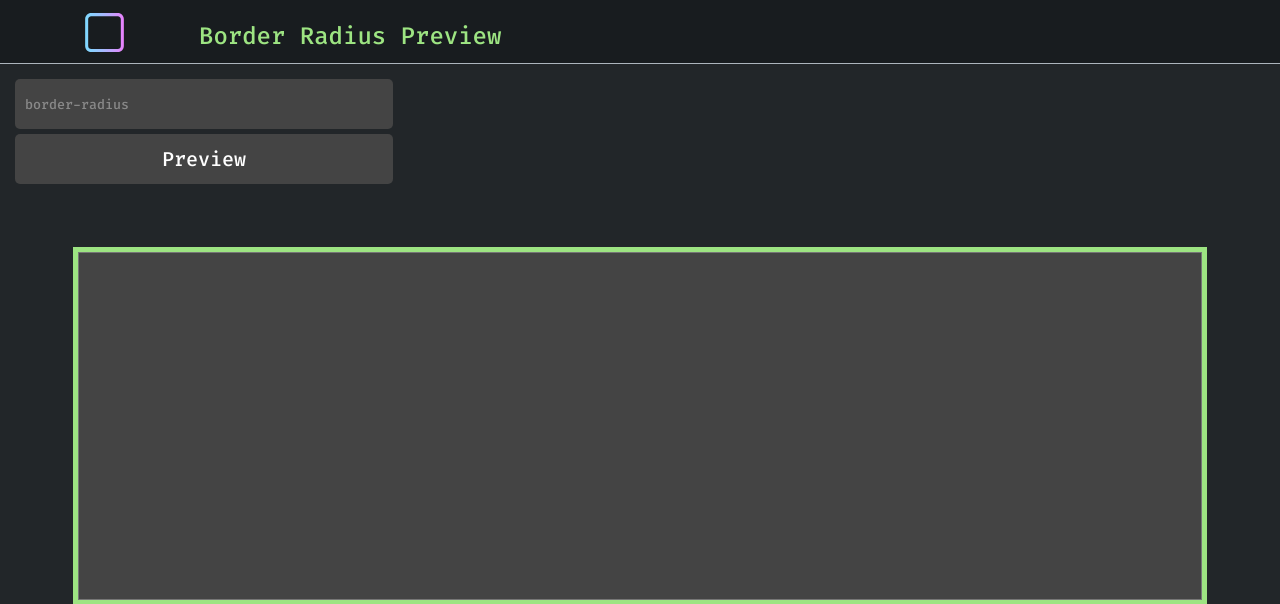
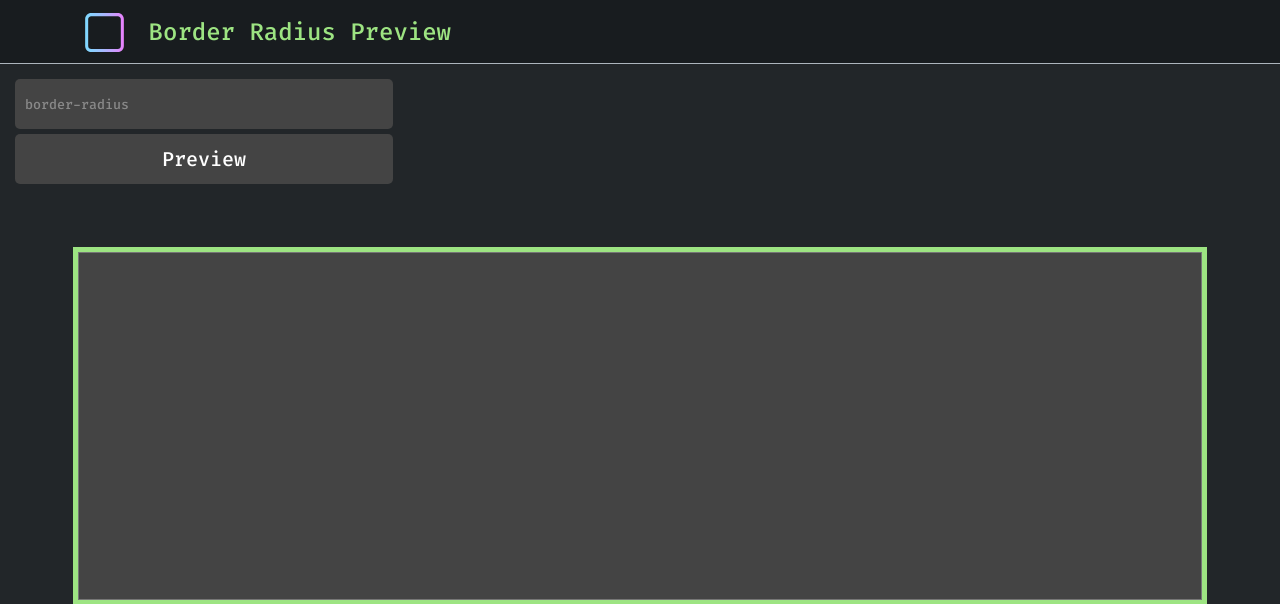
Before and after one commit to castro-italo/Border-Radius-Preview, a Flask app: page / in a window 1280 px wide. Shown: the top 604 px of the page. Run offline with Flask 2, Linux system fonts and the light colour scheme.

Commit message:
[Italo] - CSS, JS and HTML updated

```diff
--- a/static/JS/index.js
+++ b/static/JS/index.js
@@ -1,4 +1,4 @@
-// Click event to 'Preview' button
+// Click function to 'Preview' button
 document.getElementById("send-radius")
     .addEventListener("click", () => {
         let code = "";
@@ -17,7 +17,7 @@ document.getElementById("send-radius")
             .style.display = "block"
     });
 
-// Click event to 'Copy Code' button
+// Click function to 'Copy Code' button
 document.getElementById("send-code")
     .addEventListener("click", () => {
         let copyText = document.getElementById("code");
--- a/static/style.css
+++ b/static/style.css
@@ -51,7 +51,7 @@ header > p {
     }
     header > p {
         font-size: 3vh;
-        transform: translate(0, 30%);
+        transform: translate(-4%, 20%);
         display: inherit;
     }
 }
--- a/templates/index.html
+++ b/templates/index.html
@@ -24,7 +24,6 @@
             <button id="send-code"> Copy Code </button> <!-- #send-code -->
             <div id="box">
                 <textarea id="code" readonly>
-
                 </textarea> <!-- #code -->
             </div> <!-- #box -->
         </main>
```
Also changed, not shown: 1 other file.
